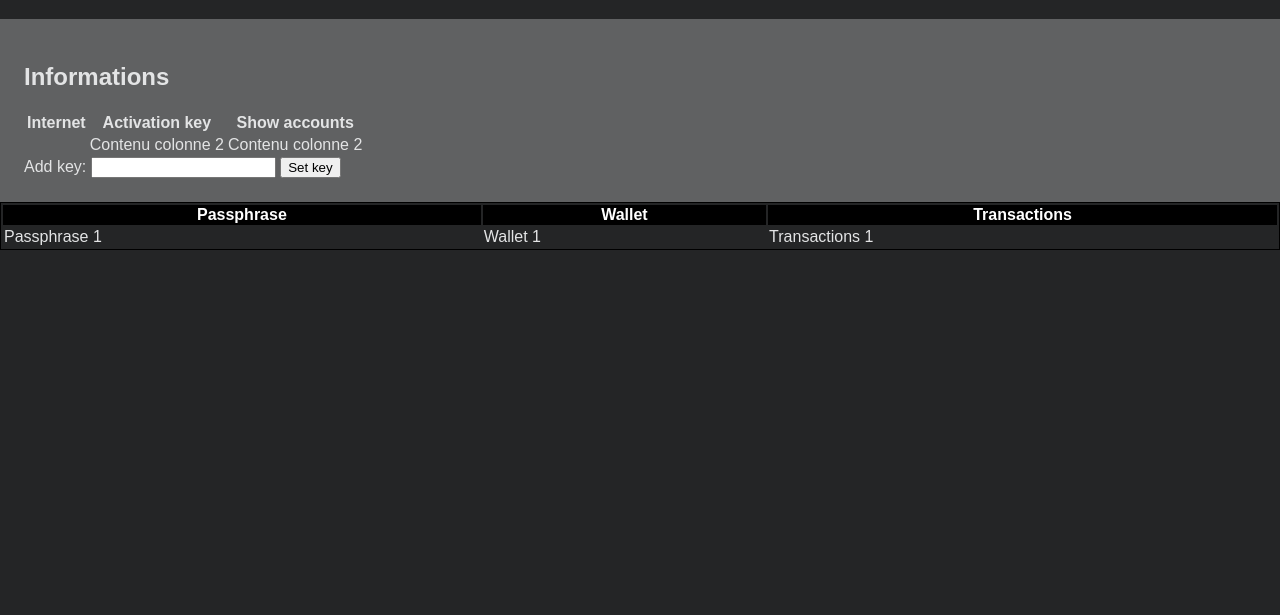
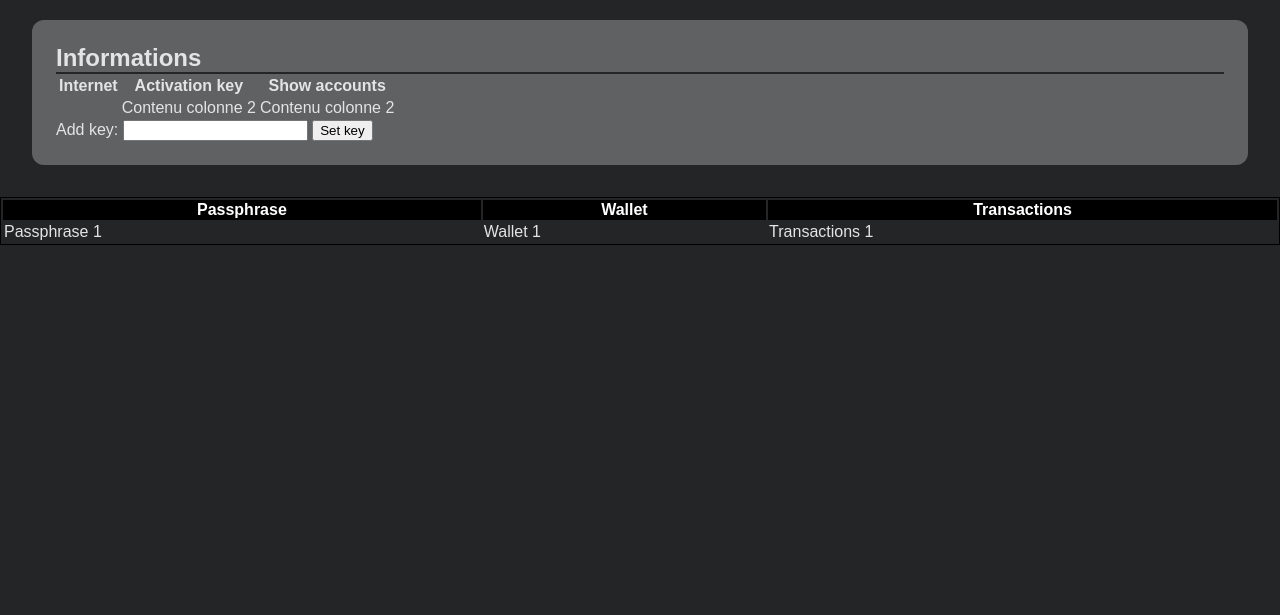
Before and after one commit to MaximeLemesle/TP_appli_desktop, a website built with Vite: page src/renderer/index.html in a window 1280 px wide. Shown: the part 185-800 px from the top of the page. Built offline with nearby package versions, Linux system fonts and the light colour scheme.

Commit message:
🍱 update design

```diff
--- a/src/renderer/assets/css/main.css
+++ b/src/renderer/assets/css/main.css
@@ -5,6 +5,11 @@
 body {
     background-color: #242526;
     color: #E3E4E5;
+}
+
+.h1,
+.h2 {
+    margin: 0;
 }
 
 /* --- Header --- */
@@ -15,6 +20,7 @@ body {
     justify-content: center;
     align-items: center;
     padding: 12px;
+    gap: 12px;
 }
 
 .header .image {
@@ -25,8 +31,16 @@ body {
 /* --- Section Informations --- */
 
 .section {
+    margin: 32px;
     padding: 24px;
     background: #e3e4e550;
+    border-radius: 12px;
+}
+
+.section .separator {
+    width: 100%;
+    height: 2px;
+    background: #242526;
 }
 
 /* --- Section Accounts --- */
```
